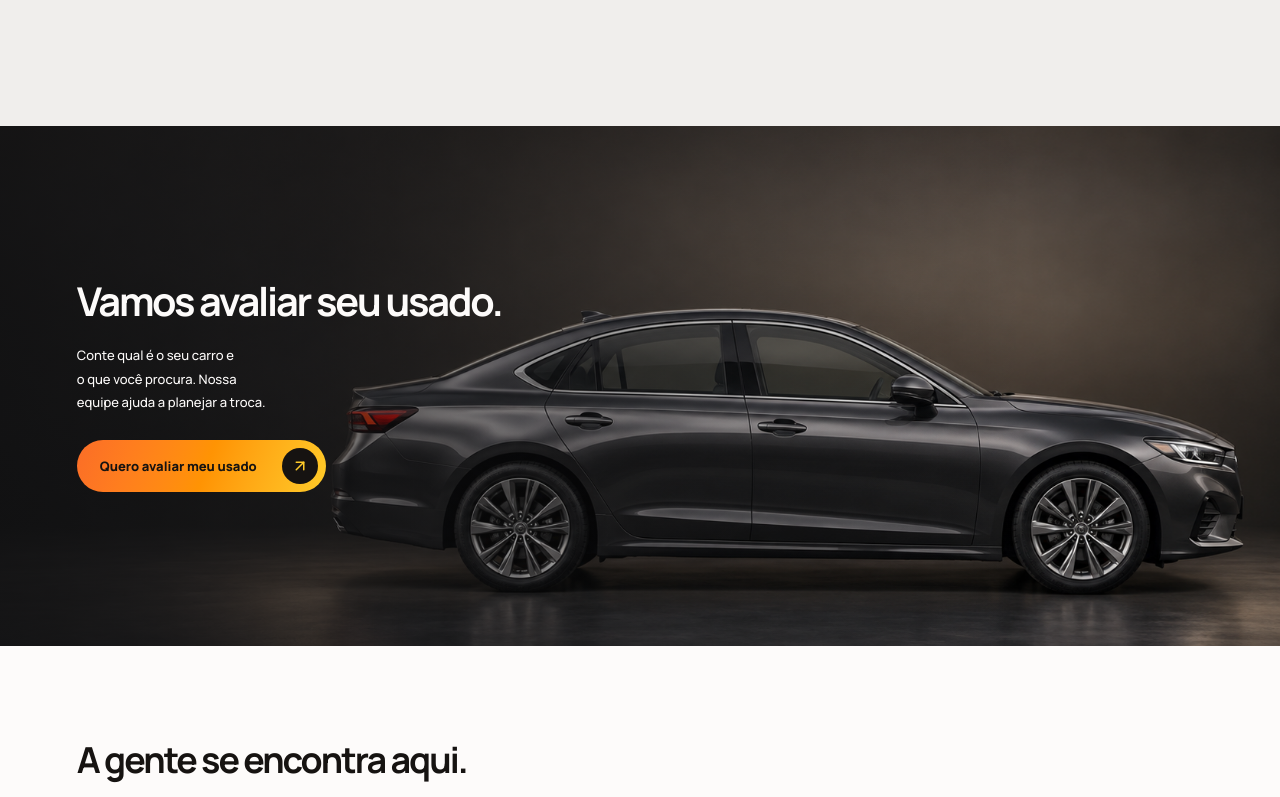
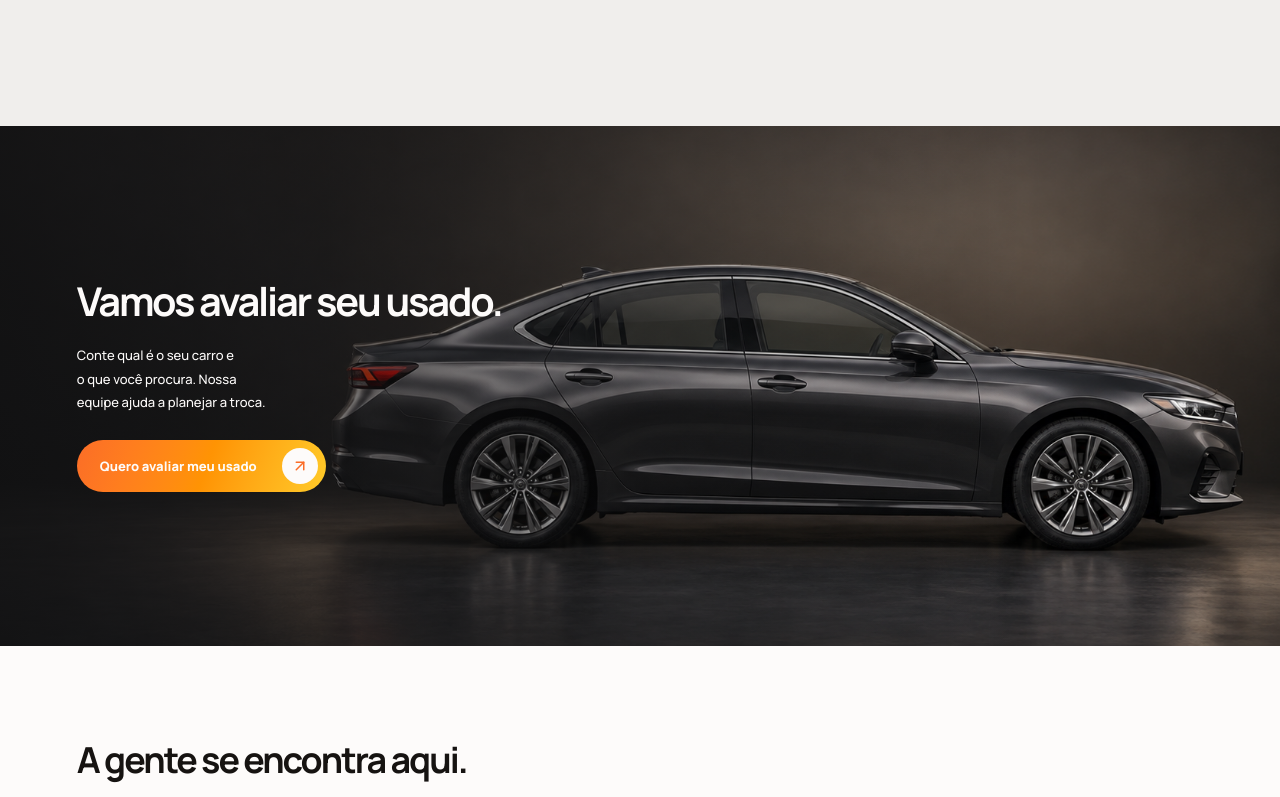
Before and after one commit to contatoenderecodigital-sudo/tcveiculos-site, a React (Vite) app: page / in a window 1280 px wide. Shown: the part 2000-2797 px from the top of the page. Built offline with nearby package versions, Linux system fonts and the light colour scheme; no server answers; a web font is replaced by a local one.

Commit message:
Troca: foto ancorada no carro em qualquer largura; botoes com texto branco, preto so no hover
Co-Authored-By: Claude Opus 5.5 <noreply@anthropic.com>

```diff
--- a/src/apple.css
+++ b/src/apple.css
@@ -116,3 +116,13 @@
     backdrop-filter: none;
   }
 }
+
+/* troca no desktop: a foto cresce com a tela e ancora no carro (rodas e frente inteiras em qualquer largura) */
+@media (min-width: 701px) {
+  .tc-trade {
+    min-height: max(520px, 34vw);
+  }
+  .tc-trade > img {
+    object-position: 100% 72%;
+  }
+}
--- a/src/styles.css
+++ b/src/styles.css
@@ -2283,30 +2283,12 @@ td {
 .tc-purchase-questions a:is(:hover, :focus-visible, :active) {
   color: var(--tc-black) !important;
 }
-.tc-nav > .tc-action,
-.tc-trade-copy > .tc-action {
-  color: var(--tc-black) !important;
-}
-.tc-nav > .tc-action:is(:hover, :focus-visible, :active),
-.tc-trade-copy > .tc-action:is(:hover, :focus-visible, :active) {
-  color: var(--tc-white) !important;
-}
 .tc-purchase-primary > svg,
 .tc-product-mobile-contact > a > svg {
   width: 24px;
   height: 24px;
   flex-shrink: 0;
   color: inherit;
-}
-.tc-nav > .tc-action i,
-.tc-trade-copy > .tc-action i {
-  background: var(--tc-black);
-  color: var(--tc-yellow);
-}
-.tc-nav > .tc-action:is(:hover, :focus-visible, :active) i,
-.tc-trade-copy > .tc-action:is(:hover, :focus-visible, :active) i {
-  background: var(--tc-white);
-  color: var(--tc-orange);
 }
 .tc-site-footer {
   padding: 65px 6% 24px;
```
